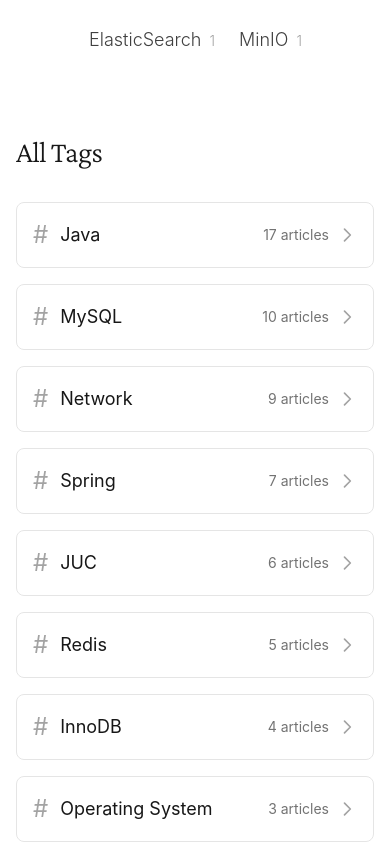
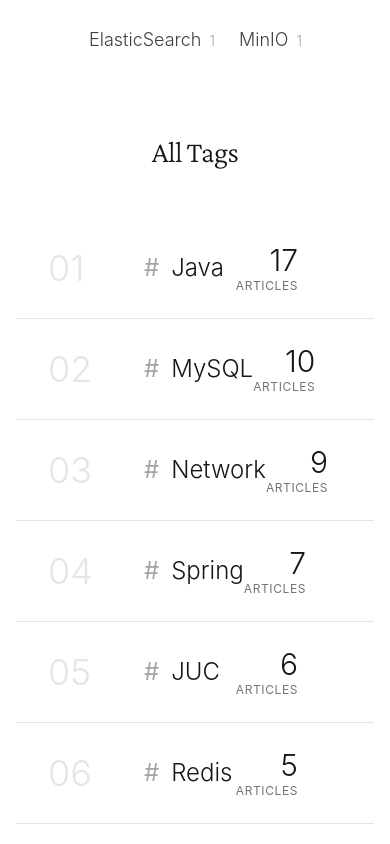
Before and after one commit to Haibara406/Haerin-Blog, a Next.js app: page /tags in a window 390 px wide. Shown: the part 822-1666 px from the top of the page. Built offline with nearby package versions, Linux system fonts and the light colour scheme.

Commit message:
Optimize the UI of the About page & Tags & Friends

```diff
--- a/app/friends/page.tsx
+++ b/app/friends/page.tsx
@@ -6,13 +6,7 @@
   const { t } = useLanguage()
 
   const friends = [
-    {
-      name: 'Example Friend',
-      url: 'https://example.com',
-      avatar: 'https://api.dicebear.com/7.x/avataaars/svg?seed=1',
-      desc: '一个很棒的博客',
-    },
-    // 用户可以在这里添加更多友链
+    // 用户可以在这里添加友链
   ]
 
   return (
--- a/components/AboutClient.tsx
+++ b/components/AboutClient.tsx
@@ -230,53 +230,62 @@
                      bg-clip-text text-transparent">
           {t('about.projects.title')}
         </h2>
-        <div className="max-w-5xl mx-auto grid md:grid-cols-2 gap-8">
+        <div className="max-w-4xl mx-auto space-y-1">
           {projects.map((project, index) => (
             <a
               key={project.name}
               href={project.url}
               target="_blank"
               rel="noopener noreferrer"
-              className="group block p-8 rounded-2xl border border-gray-200 dark:border-gray-800
-                       hover:border-gray-300 dark:hover:border-gray-700
-                       hover:shadow-2xl transition-all duration-500 hover:-translate-y-2
-                       bg-gradient-to-br from-white to-gray-50 dark:from-gray-900 dark:to-gray-800/50
-                       animate-slide-up overflow-hidden relative"
+              className="group block relative overflow-hidden
+                       animate-slide-up"
               style={{ animationDelay: `${700 + index * 150}ms` }}
             >
-              {/* Decorative gradient */}
-              <div className="absolute inset-0 bg-gradient-to-br from-gray-100/0 via-gray-100/50 to-gray-200/0
-                            dark:from-gray-800/0 dark:via-gray-700/30 dark:to-gray-800/0
-                            opacity-0 group-hover:opacity-100 transition-opacity duration-500"></div>
+              <div className="flex items-center gap-8 py-8 px-6
+                            border-b border-gray-200 dark:border-gray-800
+                            hover:bg-gray-50 dark:hover:bg-gray-900/30
+                            transition-all duration-500">
+                {/* Index Number */}
+                <div className="text-6xl font-light text-gray-200 dark:text-gray-800
+                              group-hover:text-gray-300 dark:group-hover:text-gray-700
+                              transition-colors duration-500 select-none">
+                  {String(index + 1).padStart(2, '0')}
+                </div>
 
-              <div className="relative z-10">
-                <div className="flex items-start justify-between mb-4">
-                  <h3 className="text-2xl font-semibold group-hover:text-gray-900 dark:group-hover:text-gray-100
-                               transition-colors duration-300">
+                {/* Content */}
+                <div className="flex-1 min-w-0">
+                  <div className="flex items-baseline gap-4 mb-3">
+                    <h3 className="text-3xl font-light group-hover:translate-x-2 transition-transform duration-500">
                       {project.name}
                     </h3>
-                  <ExternalLink className="w-5 h-5 text-gray-400 group-hover:text-gray-900 dark:group-hover:text-gray-100
-                                         group-hover:translate-x-1 group-hover:-translate-y-1 transition-all duration-300" />
+                    <ExternalLink className="w-4 h-4 text-gray-400 opacity-0 group-hover:opacity-100
+                                           group-hover:translate-x-1 group-hover:-translate-y-1
+                                           transition-all duration-500" />
                   </div>
 
-                <p className="text-gray-600 dark:text-gray-400 mb-6 leading-relaxed">
+                  <p className="text-gray-600 dark:text-gray-400 mb-4 leading-relaxed">
                     {project.desc[language]}
                   </p>
 
                   <div className="flex flex-wrap gap-2">
-                  {project.tech.map((tech) => (
+                    {project.tech.map((tech, techIndex) => (
                       <span
                         key={tech}
-                      className="px-3 py-1 text-xs font-medium rounded-full
-                               bg-gray-100 dark:bg-gray-800 text-gray-700 dark:text-gray-300
-                               border border-gray-200 dark:border-gray-700
-                               group-hover:border-gray-300 dark:group-hover:border-gray-600
-                               transition-colors duration-300"
+                        className="text-xs font-medium text-gray-500 dark:text-gray-500
+                                 opacity-0 group-hover:opacity-100 transition-all duration-500"
+                        style={{ transitionDelay: `${techIndex * 50}ms` }}
                       >
                         {tech}
+                        {techIndex < project.tech.length - 1 && <span className="ml-2">·</span>}
                       </span>
                     ))}
                   </div>
+                </div>
+
+                {/* Hover indicator */}
+                <div className="absolute left-0 top-0 w-1 h-full bg-gray-900 dark:bg-gray-100
+                              scale-y-0 group-hover:scale-y-100 transition-transform duration-500
+                              origin-top"></div>
               </div>
             </a>
           ))}
--- a/components/TagsClient.tsx
+++ b/components/TagsClient.tsx
@@ -63,33 +63,54 @@
         ))}
       </div>
 
-      <section className="max-w-3xl mx-auto">
-        <h2 className="font-serif text-3xl font-light mb-8 tracking-tight">
+      <section className="max-w-5xl mx-auto">
+        <h2 className="font-serif text-3xl font-light mb-12 tracking-tight text-center">
           {t('tags.all')}
         </h2>
-        <div className="grid grid-cols-1 sm:grid-cols-2 gap-4">
+        <div className="space-y-0">
           {tags.map((tag, index) => (
             <Link
               key={tag.tag}
               href={`/tags/${encodeURIComponent(tag.tag)}`}
-              className="animate-slide-up group"
-              style={{ animationDelay: `${index * 50}ms` }}
+              className="animate-slide-up group block"
+              style={{ animationDelay: `${index * 30}ms` }}
             >
-              <div className="flex items-center justify-between p-4 rounded-lg border border-gray-200 dark:border-gray-800
-                           hover:border-gray-300 dark:hover:border-gray-700
-                           hover:shadow-md transition-all duration-300 hover:-translate-y-1">
-                <div className="flex items-center gap-3">
-                  <span className="text-2xl text-gray-400 dark:text-gray-600">#</span>
-                  <span className="text-lg group-hover:text-gray-900 dark:group-hover:text-gray-100 transition-colors">
-                    {tag.tag}
+              <div className="flex items-center justify-between py-6 px-8
+                           border-b border-gray-200 dark:border-gray-800
+                           hover:bg-gray-50 dark:hover:bg-gray-900/30
+                           transition-all duration-300 relative overflow-hidden">
+                {/* Index */}
+                <div className="flex items-center gap-8 flex-1">
+                  <span className="text-4xl font-light text-gray-200 dark:text-gray-800
+                                 group-hover:text-gray-300 dark:group-hover:text-gray-700
+                                 transition-colors duration-300 select-none w-16">
+                    {String(index + 1).padStart(2, '0')}
                   </span>
+
+                  {/* Tag name */}
+                  <div className="flex items-center gap-3 flex-1">
+                    <span className="text-2xl text-gray-400 dark:text-gray-600
+                                   group-hover:text-gray-500 dark:group-hover:text-gray-500
+                                   transition-colors duration-300">#</span>
+                    <span className="text-2xl font-light group-hover:translate-x-2
+                                   transition-transform duration-300">
+                      {tag.tag}
+                    </span>
+                  </div>
                 </div>
-                <div className="flex items-center gap-2">
-                  <span className="text-sm text-gray-500 dark:text-gray-400">
-                    {tag.count} {t('tags.articles')}
-                  </span>
+
+                {/* Count */}
+                <div className="flex items-center gap-6">
+                  <div className="text-right">
+                    <div className="text-3xl font-light">{tag.count}</div>
+                    <div className="text-xs text-gray-500 dark:text-gray-500 uppercase tracking-wider">
+                      {t('tags.articles')}
+                    </div>
+                  </div>
+
                   <svg
-                    className="w-5 h-5 text-gray-400 group-hover:translate-x-1 transition-transform"
+                    className="w-5 h-5 text-gray-400 opacity-0 group-hover:opacity-100
+                             group-hover:translate-x-1 transition-all duration-300"
                     fill="none"
                     stroke="currentColor"
                     viewBox="0 0 24 24"
@@ -102,6 +123,11 @@
                     />
                   </svg>
                 </div>
+
+                {/* Hover indicator */}
+                <div className="absolute left-0 top-0 w-1 h-full bg-gray-900 dark:bg-gray-100
+                              scale-y-0 group-hover:scale-y-100 transition-transform duration-300
+                              origin-top"></div>
               </div>
             </Link>
           ))}
```
Lines whose indentation alone changed are shown as unchanged.
